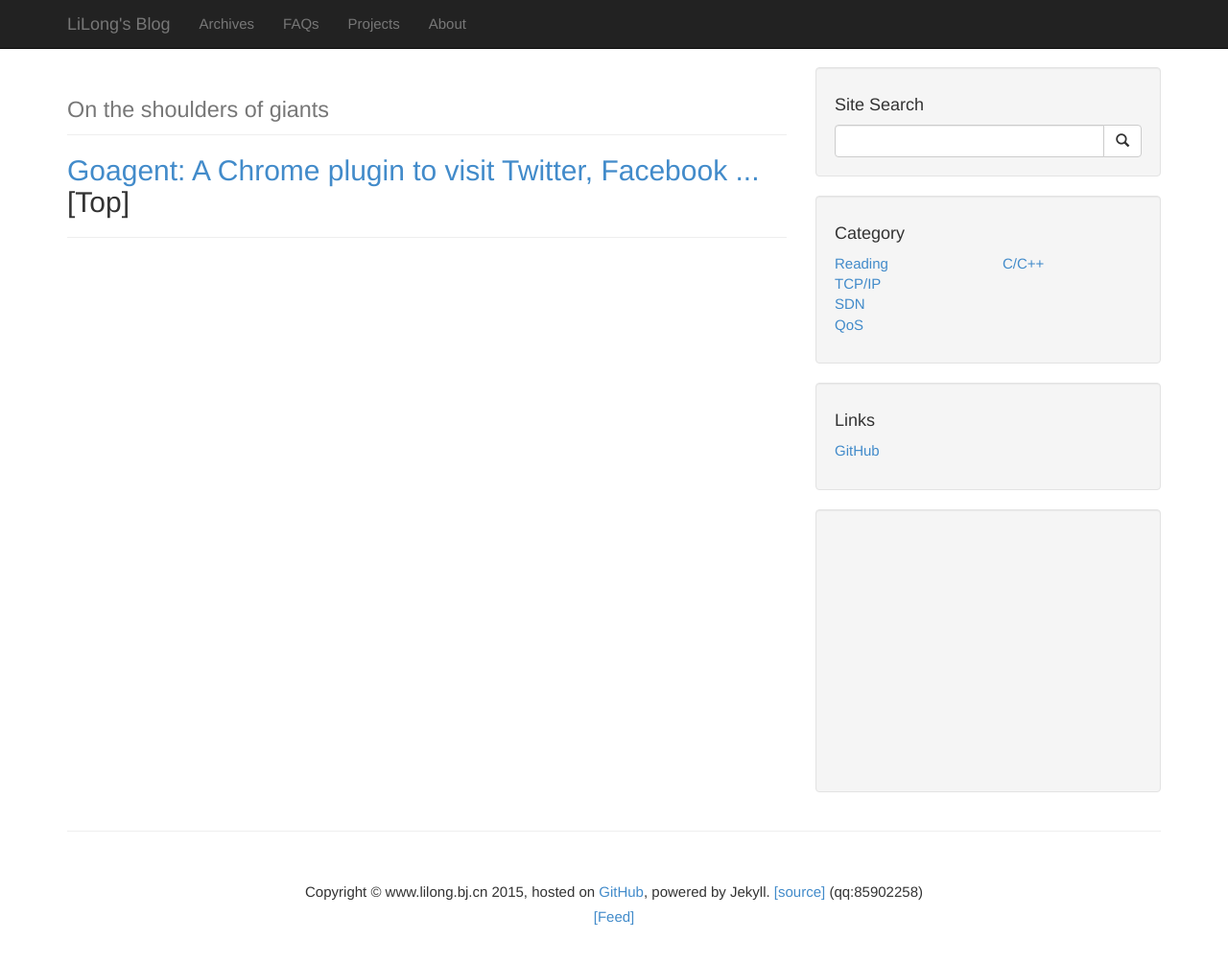
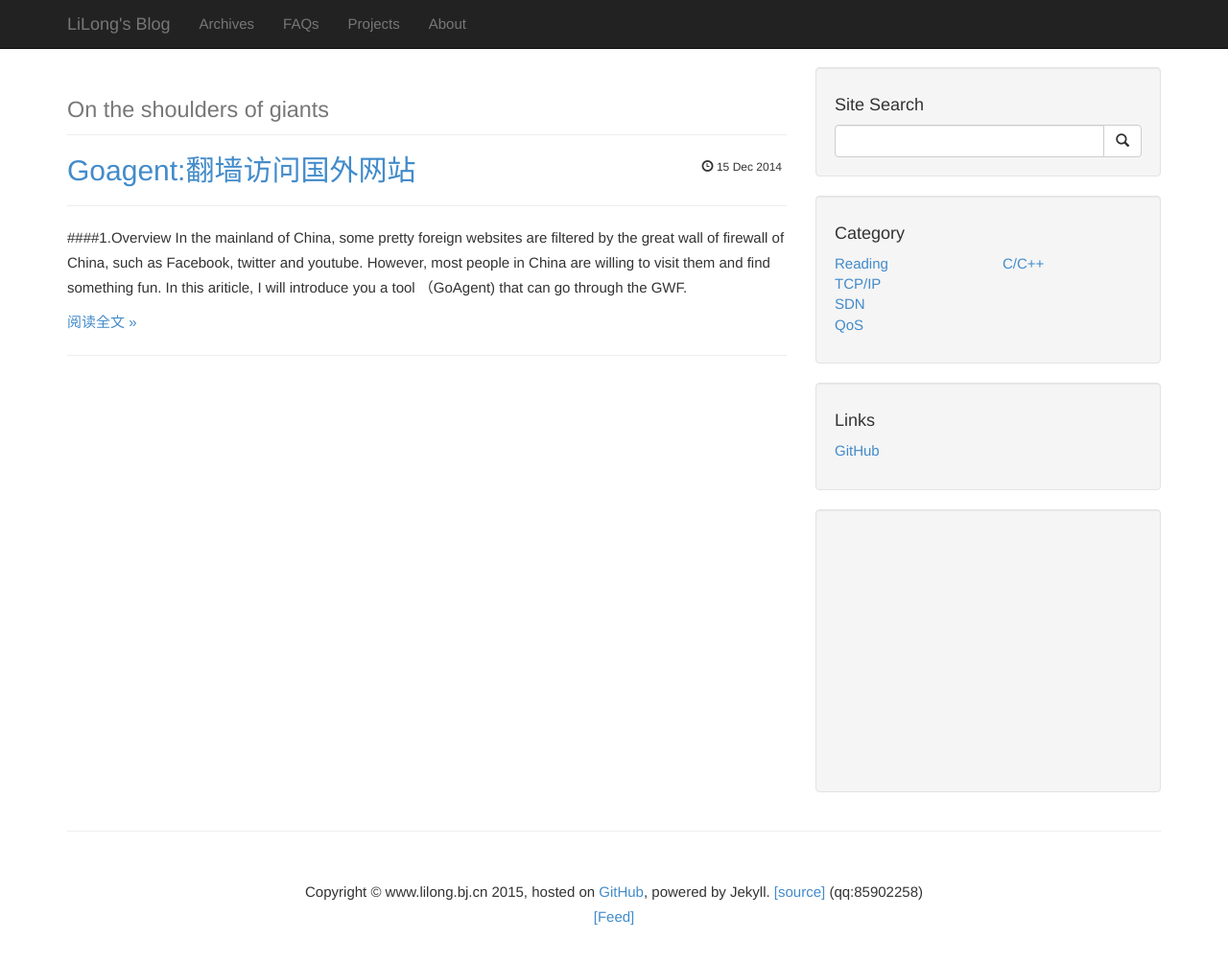
Before and after one commit to li-long/li-long.github.io, a Jekyll site: the page built from index.html, in a window 1280 px wide and 1029 px high. Shown: the top 1004 px of the window at 96% size. Built offline with Jekyll 4.4.1, drawn with Linux system fonts in a browser that asks for light colours; Markdown is read by kramdown in place of the engine named in the settings; the list of posts is cut into pages by our own code; comment, search, counter and statistics services are not loaded.

Commit message:
modify post

```diff
--- /dev/null
+++ b/_posts/2014-12-15-goagent.md
@@ -0,0 +1,19 @@
+---
+layout: post
+category: "Reading"
+title: "Goagent:翻墙访问国外网站"
+tags: ["Reading"]
+---
+####1.Overview
+In the mainland of China, some pretty foreign websites are filtered by the great wall of firewall of China, such as Facebook, twitter and youtube. However, most people in China are willing to visit them and find something fun. In this ariticle, I will introduce you a tool （GoAgent) that can go through the GWF.
+
+####2. What is GoAgent.
+In brief, GoAgent is a proxy deployed on the GoApp Engine of Google Inc. When you open your browser and visit a web page, the request is redirected to goagent, rather than visit the page directly. Then, goagent will parse the request and access the page and give the response to your browseer. Then, your browser will show your the contents. Since all requests send to goagent is encrypted, the GWF can not parse its contents. Thus, the GWF will not filter them.
+
+####3. How to use it?
+GoAgent can be installed on Windows and Linux. In this article, I will take as an example Ubuntu to show you how to install it. To install GoAgent on other OS, please google it. <br>
+To make it work, you first to deploy goagent proxy on GoApp Engine. Therefore, you should register a GoApp account firstly.
+<p>
+Go to the website: http://appengine.google.com and register a new account by the instruction.
+</p>
+Then,
--- a/index.html
+++ b/index.html
@@ -7,7 +7,9 @@ title: "LiLong's Blog - powered by Jekyll & GitPages."
     On the shoulders of giants
   </small>
 </h1>
+<!--
 {% include recommend.html %}
+-->
 
 <!-- Loop output paged posts -->
 {% for post in paginator.posts %}
```
